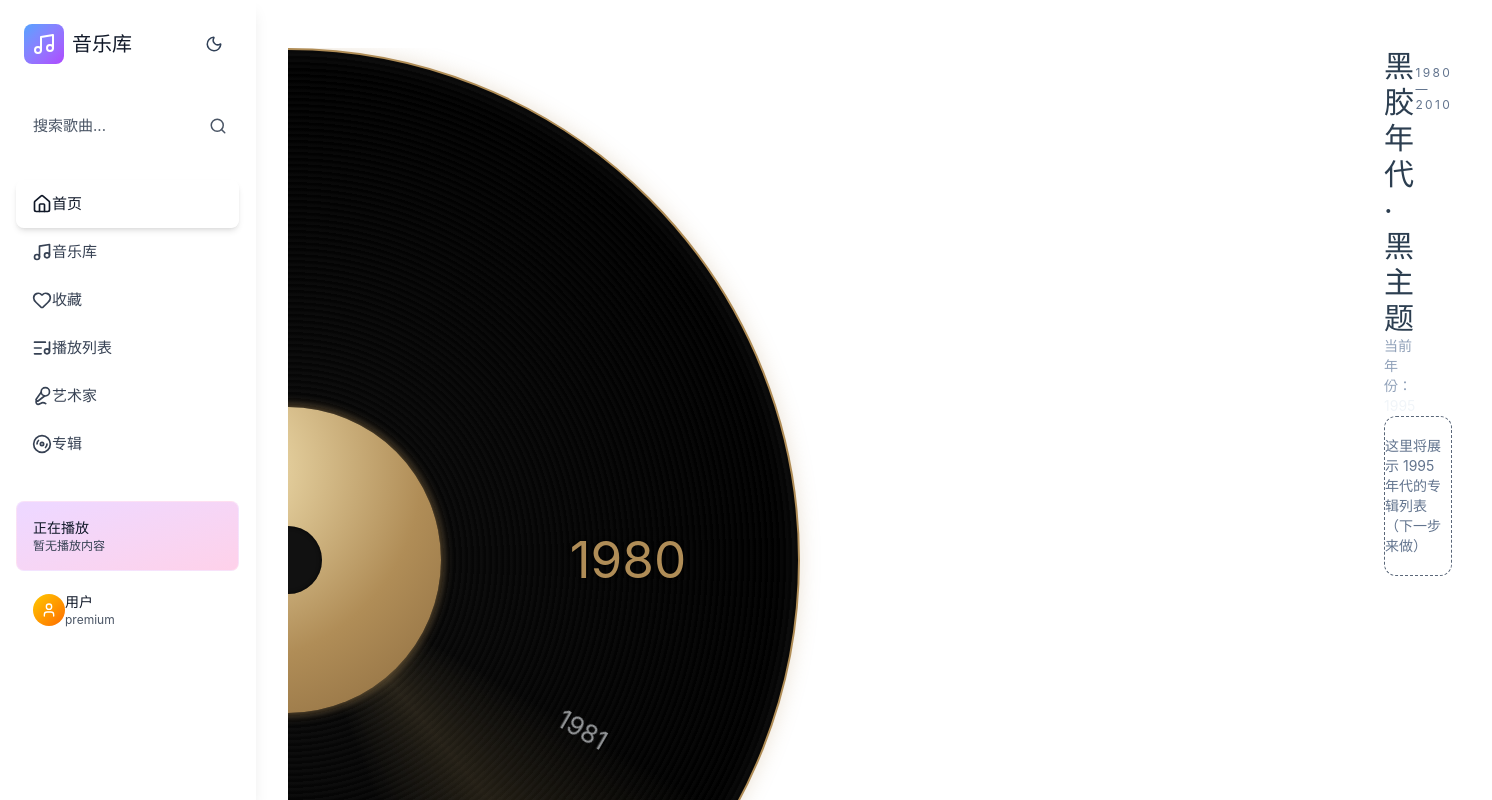
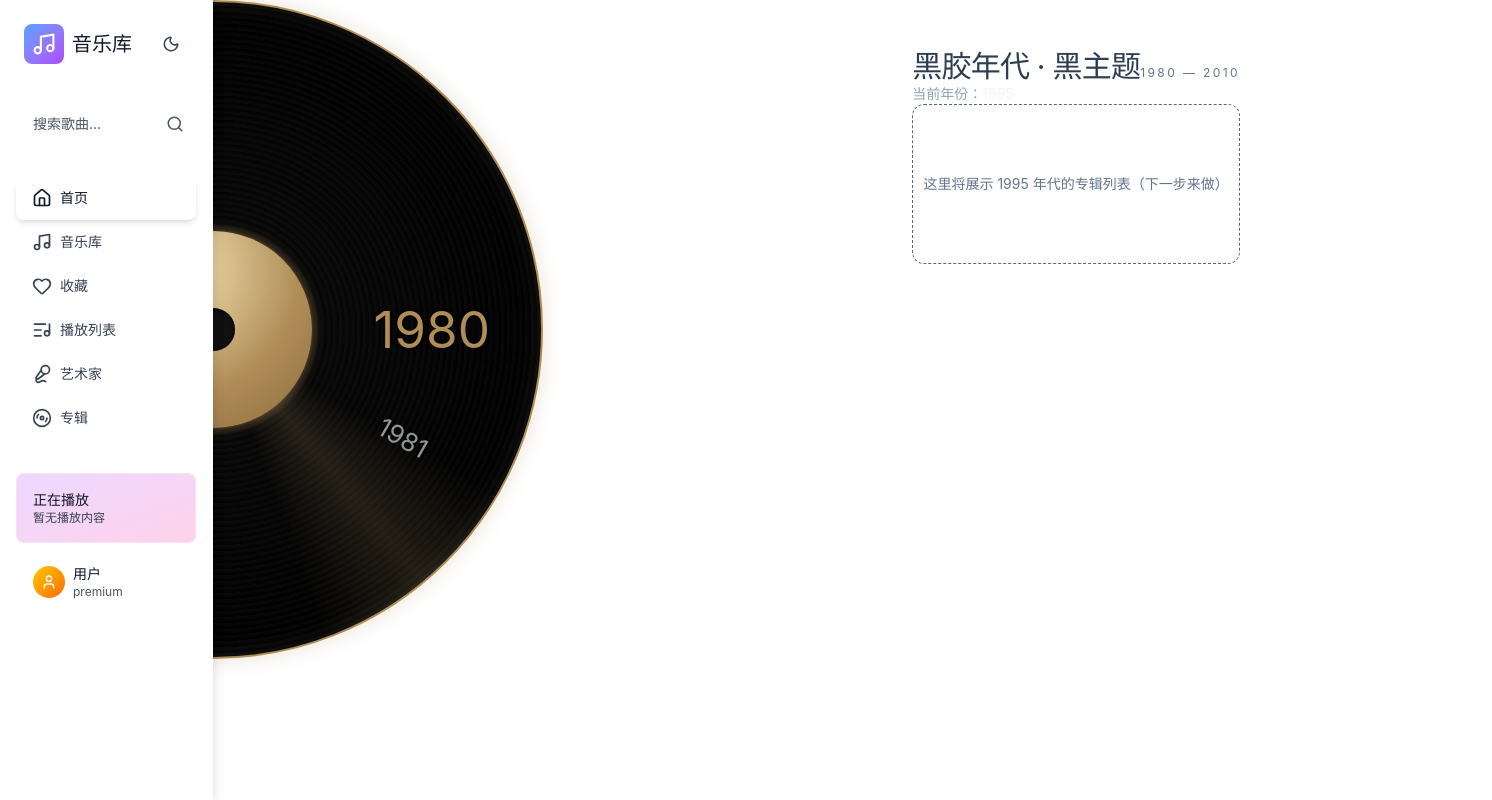
Before and after one commit to AFunDog/music-album-website, a Vue app in the folder src/frontend/vue3/music-album-website/: page /black in a window 1280 px wide. Shown: the top 800 px of the page, 1492 px wide, since content can reach past the window. Built offline with nearby package versions, Linux system fonts and the light colour scheme.

Commit message:
优化移动端布局

```diff
--- a/src/frontend/vue3/music-album-website/src/App.vue
+++ b/src/frontend/vue3/music-album-website/src/App.vue
@@ -7,12 +7,12 @@ const viewTransition = ref('main');
 </script>
 
 <template>
-  <div class="grid grid-cols-[auto_1fr] w-screen">
+  <div class="flex flex-row w-screen h-screen">
     <!-- 侧边栏 -->
     <SideBar/>
 
     <!-- 内容区 -->
-    <main>
+    <main class="w-full h-full">
       <RouterView v-slot="{ Component }">
         <Transition :name="viewTransition">
           <component :is="Component" />
--- a/src/frontend/vue3/music-album-website/src/components/SideBar.vue
+++ b/src/frontend/vue3/music-album-website/src/components/SideBar.vue
@@ -48,7 +48,7 @@ const toggleTheme = () => {
 
 <template>
   <!-- 毛玻璃背景侧边栏 -->
-  <aside class="h-screen w-40 z-40 sm:w-64">
+  <aside class="fixed md:static h-screen w-48 md:w-64 z-40 left-0 top-0 -translate-x-48 md:translate-0 text-sm transition-all shadow-lg">
     <!-- 毛玻璃背景容器 - 亮色/深色主题 -->
     <div
       class="h-full bg-white/20 dark:bg-slate-900/40 backdrop-blur-md border-r border-white/30 dark:border-slate-700/50 shadow-lg overflow-y-auto transition-colors duration-300">
@@ -57,10 +57,10 @@ const toggleTheme = () => {
         <div class="flex items-center justify-between">
           <div class="flex items-center gap-x-2">
             <div
-              class="w-10 h-10 bg-linear-to-br from-blue-400 to-purple-500 rounded-lg flex items-center justify-center">
-              <Music class="text-white" :size="24" />
+              class="size-8 md:size-10 bg-linear-to-br from-blue-400 to-purple-500 rounded-lg flex items-center justify-center">
+              <Music class="text-white md:scale-125" :size="20" />
             </div>
-            <h1 class="text-xl font-bold text-gray-900 dark:text-white">音乐库</h1>
+            <h1 class="text-base md:text-xl font-bold text-gray-900 dark:text-white">音乐库</h1>
           </div>
           <!-- 主题切换按钮 -->
           <button @click="toggleTheme"
@@ -85,7 +85,7 @@ const toggleTheme = () => {
       <!-- 菜单项 -->
       <nav class="p-4 space-y-2">
         <button v-for="item in menuItems" :key="item.id" @click="toggleMenu(item.id)" :class="[
-          'w-full flex items-center space-x-3 px-4 py-3 rounded-lg transition-all duration-200',
+          'w-full flex items-center gap-x-2 px-4 py-3 rounded-lg transition-all duration-200',
           item.active
             ? 'bg-white/40 dark:bg-slate-700/60 text-gray-900 dark:text-white shadow-md'
             : 'text-gray-700 dark:text-gray-300 hover:bg-white/20 dark:hover:bg-slate-800/40'
@@ -109,7 +109,7 @@ const toggleTheme = () => {
 
         <!-- 用户信息 -->
         <div
-          class="flex items-center space-x-3 px-4 py-3 rounded-lg bg-white/20 dark:bg-slate-800/40 border border-white/30 dark:border-slate-700/50 transition-colors duration-300">
+          class="flex items-center gap-x-2 px-4 py-3 rounded-lg bg-white/20 dark:bg-slate-800/40 border border-white/30 dark:border-slate-700/50 transition-colors duration-300">
           <div
             class="w-8 h-8 bg-linear-to-br from-yellow-400 to-orange-500 rounded-full flex items-center justify-center">
             <User class="text-white" :size="16" />
--- a/src/frontend/vue3/music-album-website/src/views/BlackThemeView.vue
+++ b/src/frontend/vue3/music-album-website/src/views/BlackThemeView.vue
@@ -7,19 +7,19 @@ const currentYear = ref(1995) // 默认选中一个中间年份，后面可以
 </script>
 
 <template>
-  <div class="dark:bg-slate-950 dark:text-slate-100 flex flex-col-reverse md:flex-row w-full h-full">
+  <div class="dark:bg-slate-950 dark:text-slate-100 flex flex-col-reverse lg:flex-row justify-end lg:justify-baseline w-full h-full">
     <!-- 左侧：黑胶 + 年份选择 -->
-    <section class="flex flex-col w-full items-center justify-center px-8 py-12">
+    <section class="flex flex-col flex-1 w-full items-center justify-center min-w-0 min-h-0">
       <!-- 半张黑胶唱片占位 -->
-      <div class="relative w-5xl h-256 overflow-hidden ">
-        <div class="absolute left-[-50%] top-0 w-full h-full">
+      <div class="relative w-full h-full overflow-hidden ">
+        <div class="relative left-[-50%] top-0 w-full h-full">
           <VinylRecord />
         </div>
       </div>
     </section>
 
     <!-- 右侧：专辑展示区域 -->
-    <section class="px-10 py-12">
+    <section class="px-10 md:px-10 py-12 md:py-12">
       <header class="mb-8 flex items-baseline justify-between">
         <div>
           <h1 class="text-3xl font-bold tracking-tight">黑胶年代 · 黑主题</h1>
```
